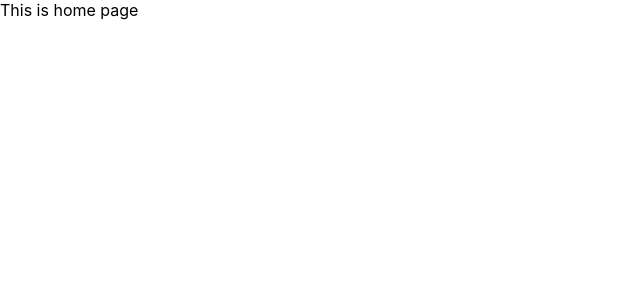
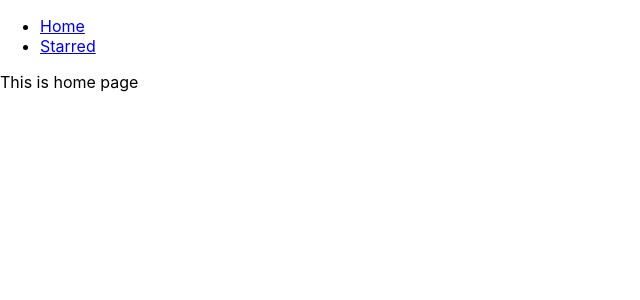
Before and after one commit to shivanigoyal1799/box-office, a React (Create React App) app: page / in a window 1280 px wide. Shown: the top 300 px of the page, without its empty margins (0-640 px from the left). Built offline with nearby package versions, Linux system fonts and the light colour scheme.

Commit message:
added navbar and created page components

```diff
--- a/src/App.js
+++ b/src/App.js
@@ -1,16 +1,25 @@
 import React from 'react';
 import { Switch, Route } from 'react-router-dom';
+import Navs from './components/Navs';
+import Home from './pages/Home';
+import Starred from './pages/Starred';
+
 function App() {
   return (
+    <div>
+      <Navs />
       <Switch>
         <Route exact path="/">
-        This is home page
+          <Home />
         </Route>
         <Route exact path="/starred">
-        This is starred
+          <Starred />
         </Route>
-      <Route>This is 404 page</Route>
+        <Route>
+          <div>page not found !!</div>
+        </Route>
       </Switch>
+    </div>
   );
 }
 
--- /dev/null
+++ b/src/components/Navs.js
@@ -0,0 +1,22 @@
+import React from 'react';
+import { Link } from 'react-router-dom';
+
+const LINKS = [
+  { to: '/', text: 'Home' },
+  { to: '/starred', text: 'Starred' },
+];
+const Navs = () => {
+  return (
+    <div>
+      <ul>
+        {LINKS.map(item => (
+          <li key={item.to}>
+            <Link to={item.to}>{item.text}</Link>
+          </li>
+        ))}
+      </ul>
+    </div>
+  );
+};
+
+export default Navs;
--- /dev/null
+++ b/src/pages/Home.js
@@ -0,0 +1,7 @@
+import React from 'react';
+
+const Home = () => {
+  return <div>This is home page</div>;
+};
+
+export default Home;
--- /dev/null
+++ b/src/pages/Starred.js
@@ -0,0 +1,7 @@
+import React from 'react';
+
+const Starred = () => {
+  return <div>This is starred</div>;
+};
+
+export default Starred;
```
Lines whose indentation alone changed are shown as unchanged.
